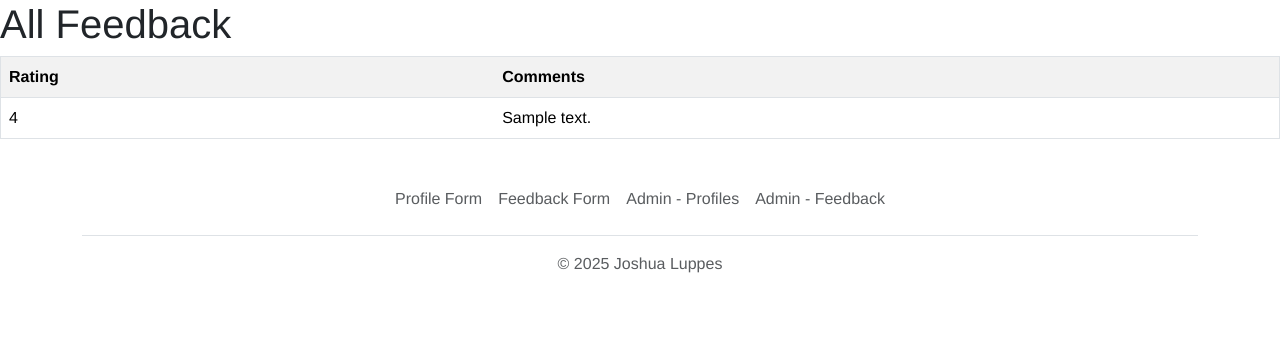
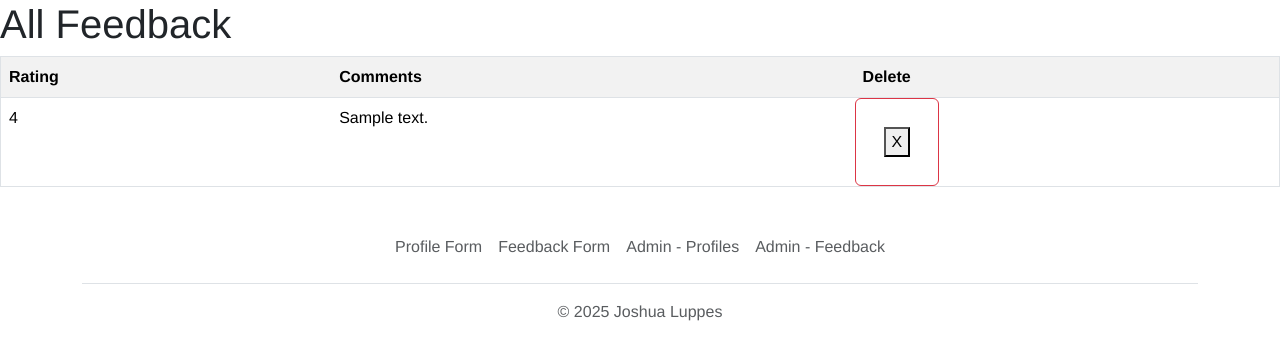
Before and after one commit to taadavis-web/Forms, a Flask app: page /admin/feedback in a window 1280 px wide. Shown: the part 73-433 px from the top of the page. Run offline with Flask 3, Linux system fonts and the light colour scheme; tables that the repository leaves empty hold one stand-in row (values such as "Sample post").

Commit message:
Add delete button for feedback

```diff
--- a/app.py
+++ b/app.py
@@ -87,7 +87,26 @@ def profile():
 
 @app.route('/feedback', methods=['GET', 'POST'])
 def feedback():
-    if request.method == 'POST':
+    method = request.form.get('requestMethod', '')
+
+    if request.method == 'DELETE' or method == 'DELETE':
+        id = request.form.get('feedbackId')
+        try:
+            # thisFeedback = Feedback.query.filter_by(id=id).delete()
+
+            feedback = db.session.query(Feedback).filter(
+                Feedback.id == id).first()
+            db.session.delete(feedback)
+            db.session.commit()
+
+            # user = db.session.query(User).filter(User.my_id==1).first()
+            # db.session.delete(user)
+        except Exception as e:
+            db.session.rollback()
+            error = "An error occurred while deleting the record. Please try again."
+            return redirect(url_for('admin_feedback'))
+        return redirect(url_for('admin_feedback'))
+    elif request.method == 'POST':
         rating = request.form.get('rating', '').strip()
         comment_text = request.form.get('feedback', '').strip()
         if not rating:
--- a/templates/admin_feedback.html
+++ b/templates/admin_feedback.html
@@ -1,15 +1,29 @@
 {% extends 'base.html' %} {% block title %}{{super()}} - Feedback Admin {%
 endblock%} {% block content %}
 <h1>All Feedback</h1>
+
+{% if error %}
+<p class="error">{{error}}</p>
+{% endif %}
+
 <table class="table table-striped" border="1">
   <tr>
     <th>Rating</th>
     <th>Comments</th>
+    <th>Delete</th>
   </tr>
   {% for feedback in feedbacks %}
   <tr>
     <td>{{ feedback.rating }}</td>
     <td>{{ feedback.comment }}</td>
+    <td class="btn btn-danger">
+      <form action="{{url_for('feedback')}}" method="POST">
+        <input name="feedbackId" type="hidden" value="{{feedback.id}}" />
+        <input name="requestMethod" type="hidden" value="DELETE" />
+
+        <button type="submit" name="submit" value="Submit">X</button>
+      </form>
+    </td>
   </tr>
   {% endfor %}
 </table>
--- a/templates/admin_profiles.html
+++ b/templates/admin_profiles.html
@@ -1,6 +1,11 @@
 {% extends 'base.html' %} {% block title %}{{super()}} - Profiles Admin {%
 endblock%} {% block content %}
 <h1>All Profiles</h1>
+
+{% if error %}
+<p class="error">{{error}}</p>
+{% endif %}
+
 <table class="table table-striped" border="1">
   <tr>
     <th>ID</th>
--- a/templates/feedbackForm.html
+++ b/templates/feedbackForm.html
@@ -2,6 +2,10 @@
 
 {% block content %}
 <h2>Event Feedback</h2>
+
+{% if error %}
+<p class="error">{{error}}</p>
+{% endif %}
 
 <form method="POST">
     <div>
```
